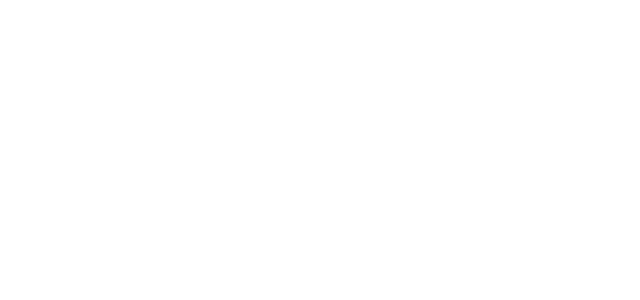
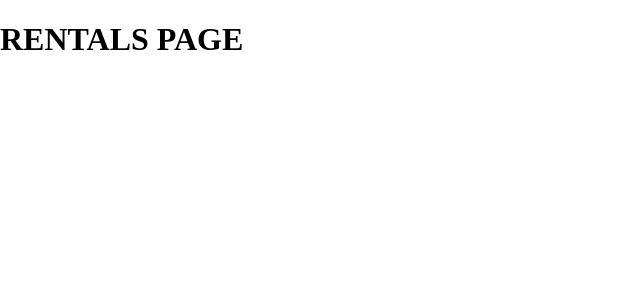
Before and after one commit to johnziss9/Garage, a React (Create React App) app in the folder frontend/: page /Rentals in a window 1280 px wide. Before the commit this address had no page. Shown: the top 300 px of the page, without its empty margins (0-640 px from the left). Built offline with nearby package versions, Linux system fonts and the light colour scheme.

Commit message:
Created pages for Rentals and Repairs and changed burger menu links to direct to them and the styling. Added the pages to App.js too.

```diff
--- a/frontend/src/App.js
+++ b/frontend/src/App.js
@@ -3,6 +3,8 @@ import { Route, Routes } from 'react-router-dom';
 import ProtectedRoute from './Components/ProtectedRoute/ProtectedRoute';
 import Login from './Pages/Login/Login';
 import Reminders from './Pages/Reminders/Reminders.js';
+import Rentals from './Pages/Rentals/Rentals';
+import Repairs from './Pages/Repairs/Repairs';
 
 function App() {
   return (
@@ -10,6 +12,8 @@ function App() {
       <Route exact path="/" element={<Login/>} />
       <Route element={<ProtectedRoute />}>
         <Route path="/Reminders" element={<Reminders />}></Route>
+        <Route path="/Rentals" element={<Rentals />}></Route>
+        <Route path="/Repairs" element={<Repairs />}></Route>
       </Route>
     </Routes>
   );
--- a/frontend/src/Components/CustomNavbar/CustomNavbar.css
+++ b/frontend/src/Components/CustomNavbar/CustomNavbar.css
@@ -88,6 +88,7 @@ label ul {
   transition: .25s 0s ease-in-out;
   list-style: none;
   padding: 0;
+  text-align: center;
 }
 
 label a {
--- a/frontend/src/Components/CustomNavbar/CustomNavbar.jsx
+++ b/frontend/src/Components/CustomNavbar/CustomNavbar.jsx
@@ -1,4 +1,5 @@
 import React from 'react';
+import { Link } from 'react-router-dom';
 import { useNavigate } from "react-router-dom";
 import './CustomNavbar.css';
 
@@ -11,13 +12,13 @@ function CustomNavbar() {
             </span>
             <ul>
                 <li>
-                    <a href="#">Reminders</a>
+                    <Link to="/Reminders">Reminders</Link>
                 </li>
                 <li>
-                    <a href="#">Rentals</a>
+                    <Link to="/Rentals">Rentals</Link>
                 </li>
                 <li>
-                    <a href="#">Repairs</a>
+                    <Link to="/Repairs">Repairs</Link>
                 </li>
             </ul>
         </label>
--- /dev/null
+++ b/frontend/src/Pages/Rentals/Rentals.jsx
@@ -0,0 +1,12 @@
+import React, { useState } from 'react';
+
+function Rentals() {
+
+  return (
+    <>
+      <h1>RENTALS PAGE</h1>
+    </>
+  );
+}
+
+export default Rentals;
--- /dev/null
+++ b/frontend/src/Pages/Repairs/Repairs.jsx
@@ -0,0 +1,12 @@
+import React, { useState } from 'react';
+
+function Repairs() {
+
+  return (
+    <>
+      <h1>REPAIRS PAGE</h1>
+    </>
+  );
+}
+
+export default Repairs;
```
